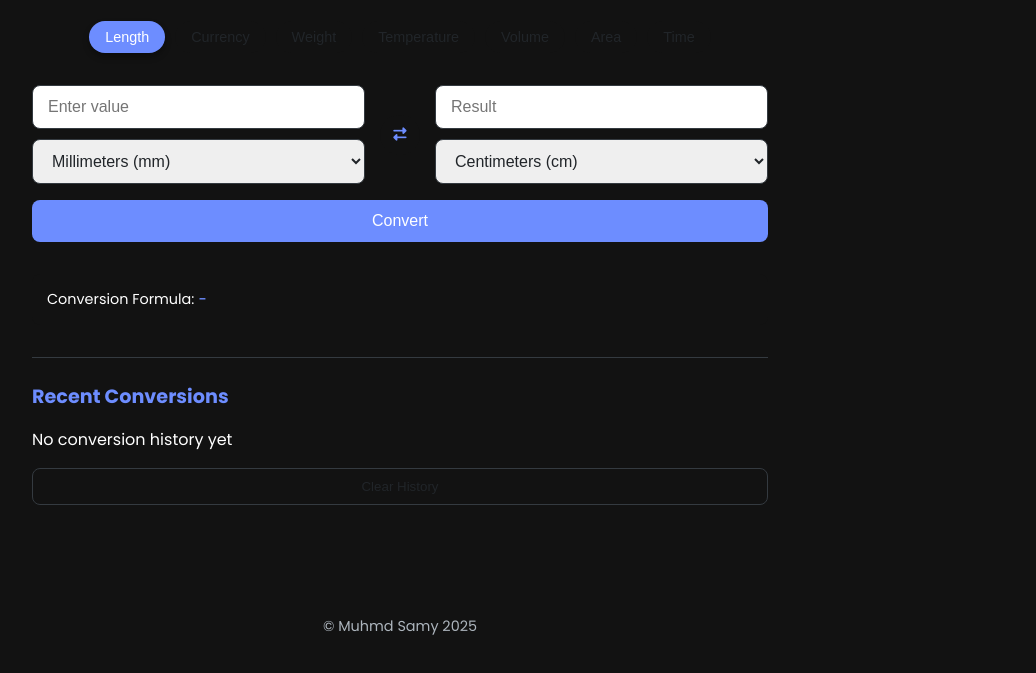
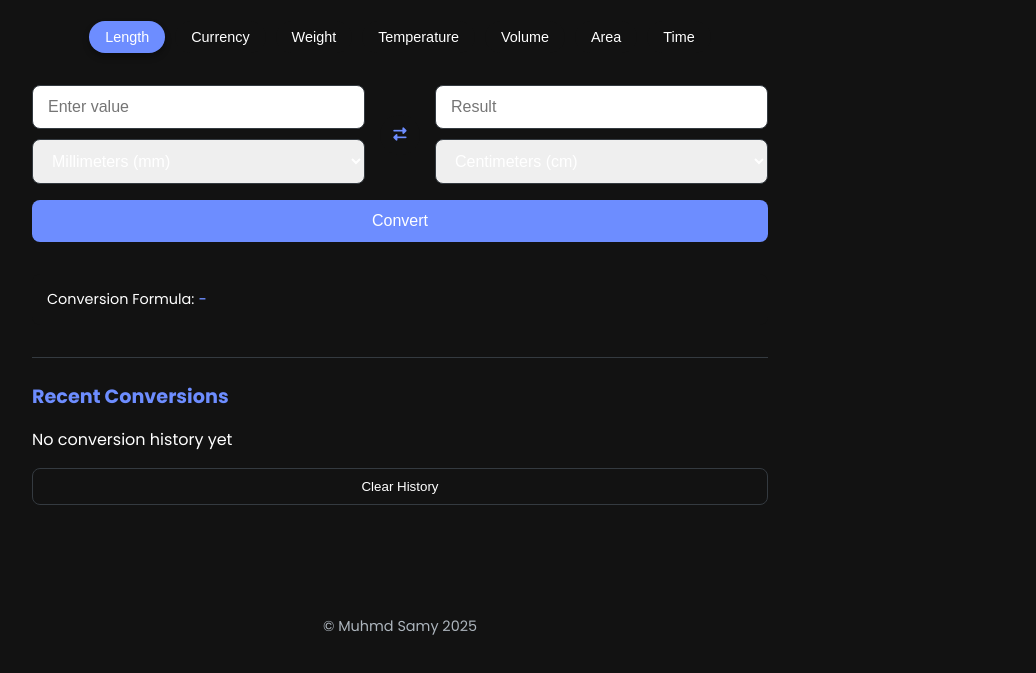
Before and after one commit to Space-Explorer25/unit-convertor, a website: page index.html in a window 1280 px wide. Both pictures are taken after a click on the element 1223 px from the left and 39 px from the top of the page. Shown: the part 115-788 px from the top of the page, without its empty margins (240-1276 px from the left). Drawn offline with Linux system fonts and the light colour scheme.

Commit message:
Specific white text to contrast with dark mode in .dark-theme style.css

```diff
--- a/styles.css
+++ b/styles.css
@@ -13,7 +13,7 @@
     --primary-color: #6d8dff;
     --secondary-color: #adb5bd;
     --background-color: #121212;
-    color: white;
+    --text-color: #ffffff;
     --border-color: #343a40;
     --shadow: 0 4px 6px rgba(0, 0, 0, 0.3);
     --hover-shadow: 0 10px 15px rgba(0, 0, 0, 0.3);
```
